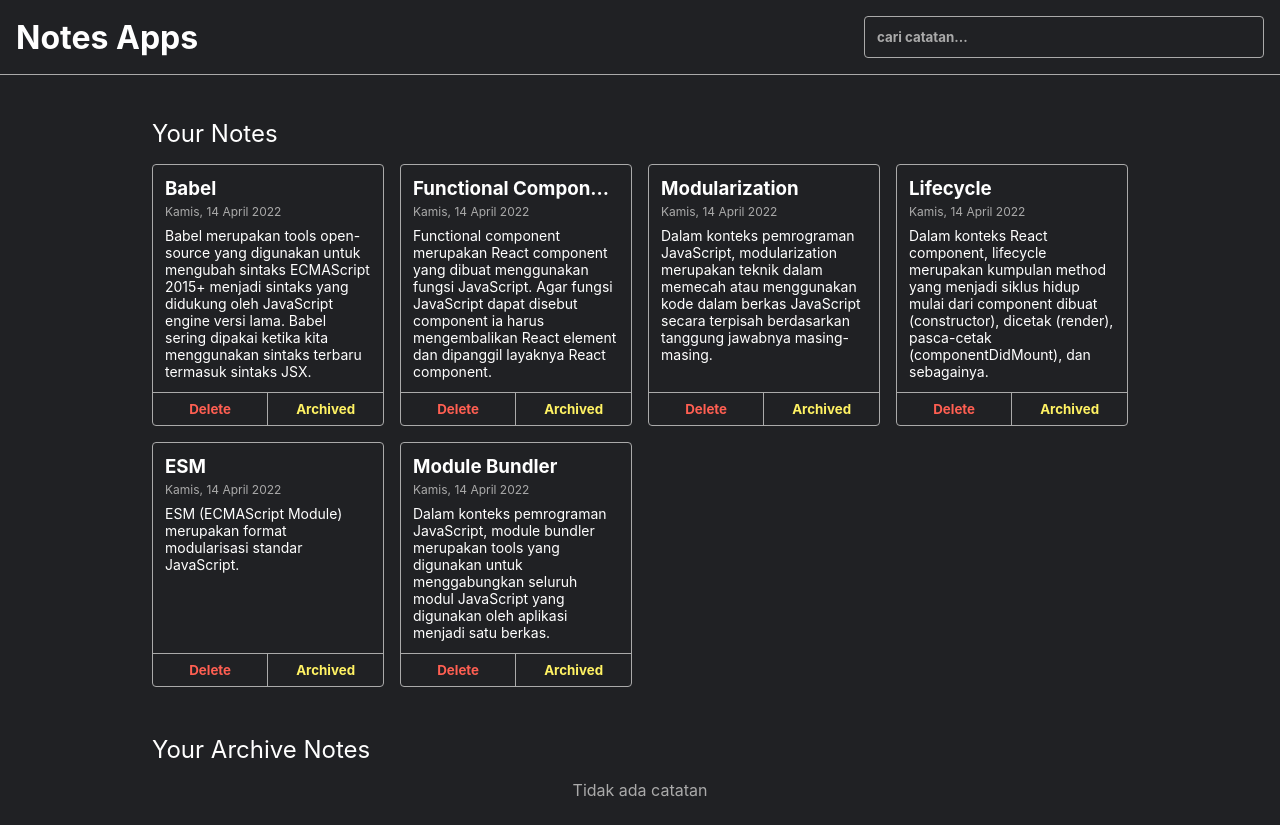
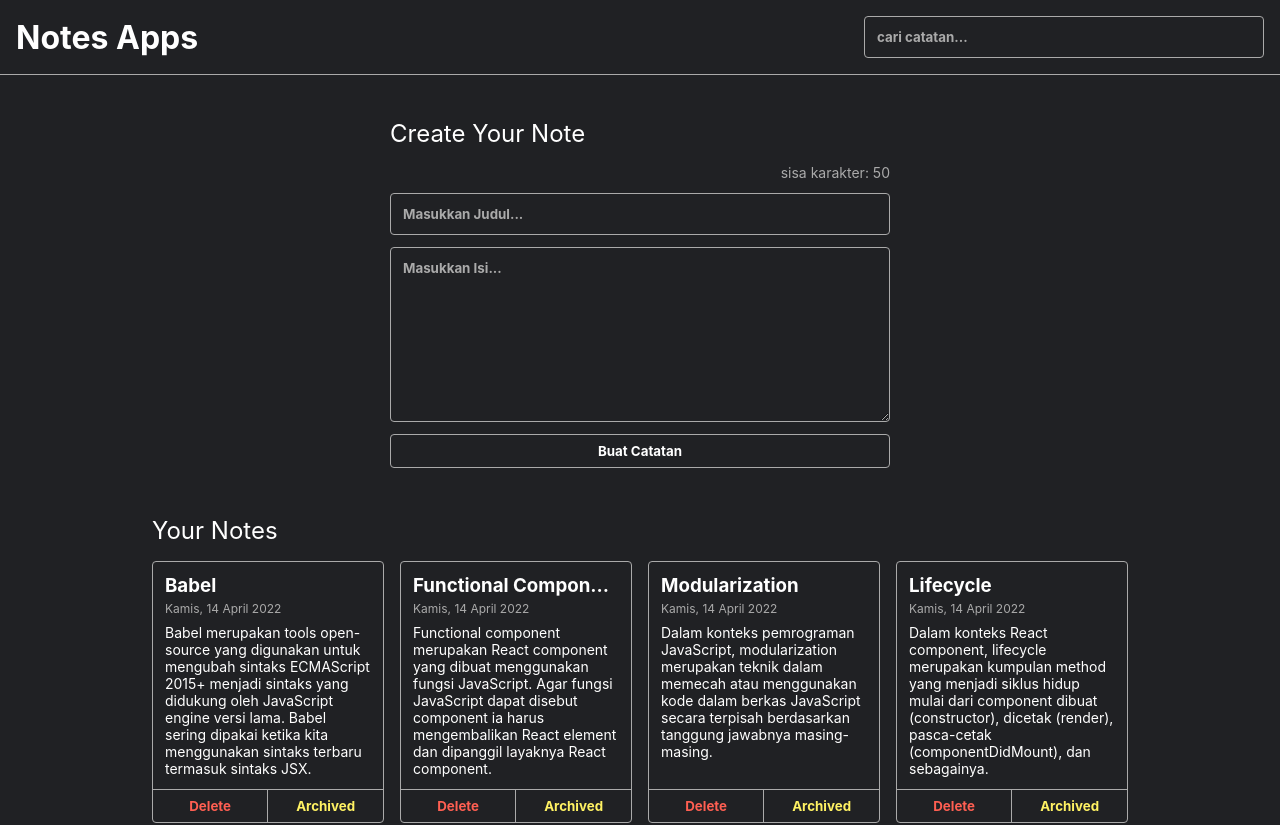
Before and after one commit to wraleydi/React-Note-App, a React (Vite) app: page / in a window 1280 px wide. Shown: the top 825 px of the page. Built offline with nearby package versions, Linux system fonts and the light colour scheme.

Commit message:
buat input catatan baru

```diff
--- a/src/components/NoteApp.jsx
+++ b/src/components/NoteApp.jsx
@@ -3,6 +3,7 @@ import NoteList from './notes/NoteList';
 import HeaderApp from './header/HeaderApp';
 import { getInitialData } from '../utils';
 import MessageNote from './notes/MessageNotes';
+import NoteInput from './create_notes/NoteInput';
 
 class NoteApp extends React.Component {
   constructor(props) {
@@ -15,6 +16,7 @@ class NoteApp extends React.Component {
     this.onSearchHandler = this.onSearchHandler.bind(this);
     this.onDeleteHandler = this.onDeleteHandler.bind(this);
     this.onArchiveHandler = this.onArchiveHandler.bind(this);
+    this.onAddNoteHandler = this.onAddNoteHandler.bind(this)
   }
 
   onDeleteHandler(id) {
@@ -37,6 +39,23 @@ class NoteApp extends React.Component {
     this.setState({ notes });
   }
 
+  onAddNoteHandler({ title, body, createdAt }) {
+    this.setState((prevState) => {
+      return {
+        notes: [
+          {
+            id: +new  Date(),
+            title,
+            body,
+            createdAt,
+            archived: false,
+          },
+          ...prevState.notes
+        ]
+      }
+    })
+  }
+
   render() {
     const searchNote = this.state.notes.filter((notes) =>
       notes.title.toLowerCase().includes(this.state.search.toLowerCase())
@@ -54,6 +73,7 @@ class NoteApp extends React.Component {
       <div>
         <HeaderApp onSearch={this.onSearchHandler} />
         <div className="note-app__body">
+          <NoteInput addNote={this.onAddNoteHandler} />
           <h2>Your Notes</h2>
           {activeNote.length > 0 ? (
             <NoteList
--- /dev/null
+++ b/src/components/create_notes/NoteInput.jsx
@@ -0,0 +1,79 @@
+import React from "react";
+
+class NoteInput extends React.Component {
+    constructor(props) {
+        super(props)
+
+        this.state = {
+            title: '',
+            body: '',
+            createdAt: new Date().toISOString(),
+            maxTitleLimit: 50,
+        }
+
+        this.onTitleChangeHandler = this.onTitleChangeHandler.bind(this)
+        this.onBodyChangeHandler = this.onBodyChangeHandler.bind(this)
+        this.onSubmitHandler = this.onSubmitHandler.bind(this)
+    }
+
+    onTitleChangeHandler(event) {
+        this.setState(() => {
+            return {
+                title: event.target.value
+            }
+        })
+    }
+
+    onBodyChangeHandler(event) {
+        this.setState(() => {
+            return {
+                body: event.target.value
+            }
+        })
+    }
+
+    onSubmitHandler(event) {
+        event.preventDefault()
+        this.props.addNote(this.state)
+
+        this.setState({
+            title: '',
+            body: '',
+            createdAt: new Date().toISOString(),
+            maxTitleLimit: 50,
+        })
+    }
+
+    render() {
+
+        const limitTitle = this.state.maxTitleLimit - this.state.title.length
+
+        return (
+            <div className="note-input">
+                <h2>Create Your Note</h2>
+                <form action="" onSubmit={this.onSubmitHandler}>
+                    <p className="note-input__title__char-limit">sisa karakter: { limitTitle }</p>
+                    <input
+                    className="note-input__title"
+                    type="text"
+                    placeholder="Masukkan Judul..."
+                    value={this.state.title}
+                    onChange={this.onTitleChangeHandler}
+                    required
+                    />
+                    <textarea
+                    className="note-input__body"
+                    type="text"
+                    placeholder="Masukkan Isi..."
+                    value={this.state.body}
+                    onChange={this.onBodyChangeHandler}
+                    required
+                     />
+                     <button type="submit">Buat Catatan</button>
+                </form>
+            </div>
+        )
+    }
+}
+
+export default NoteInput
```
